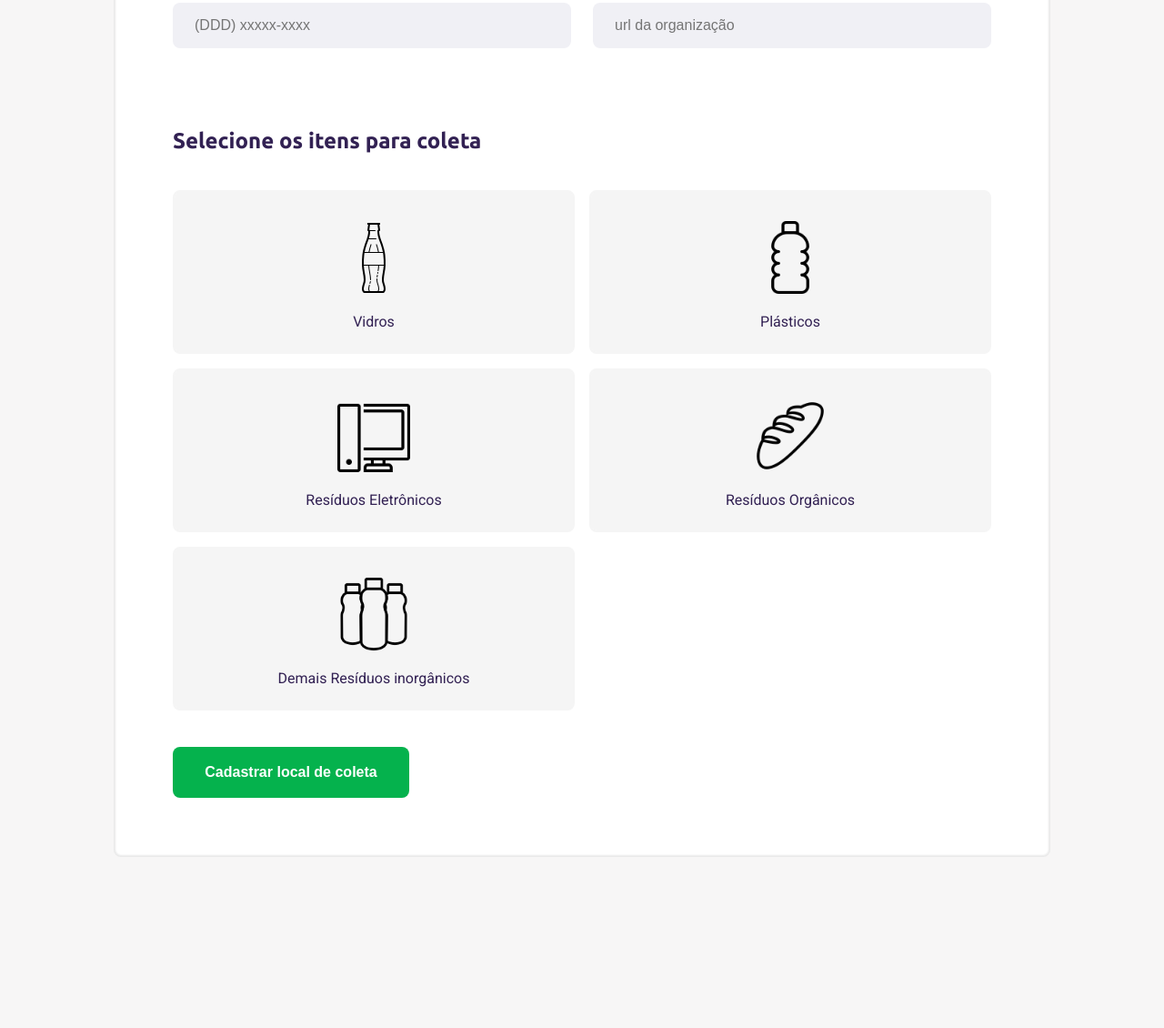
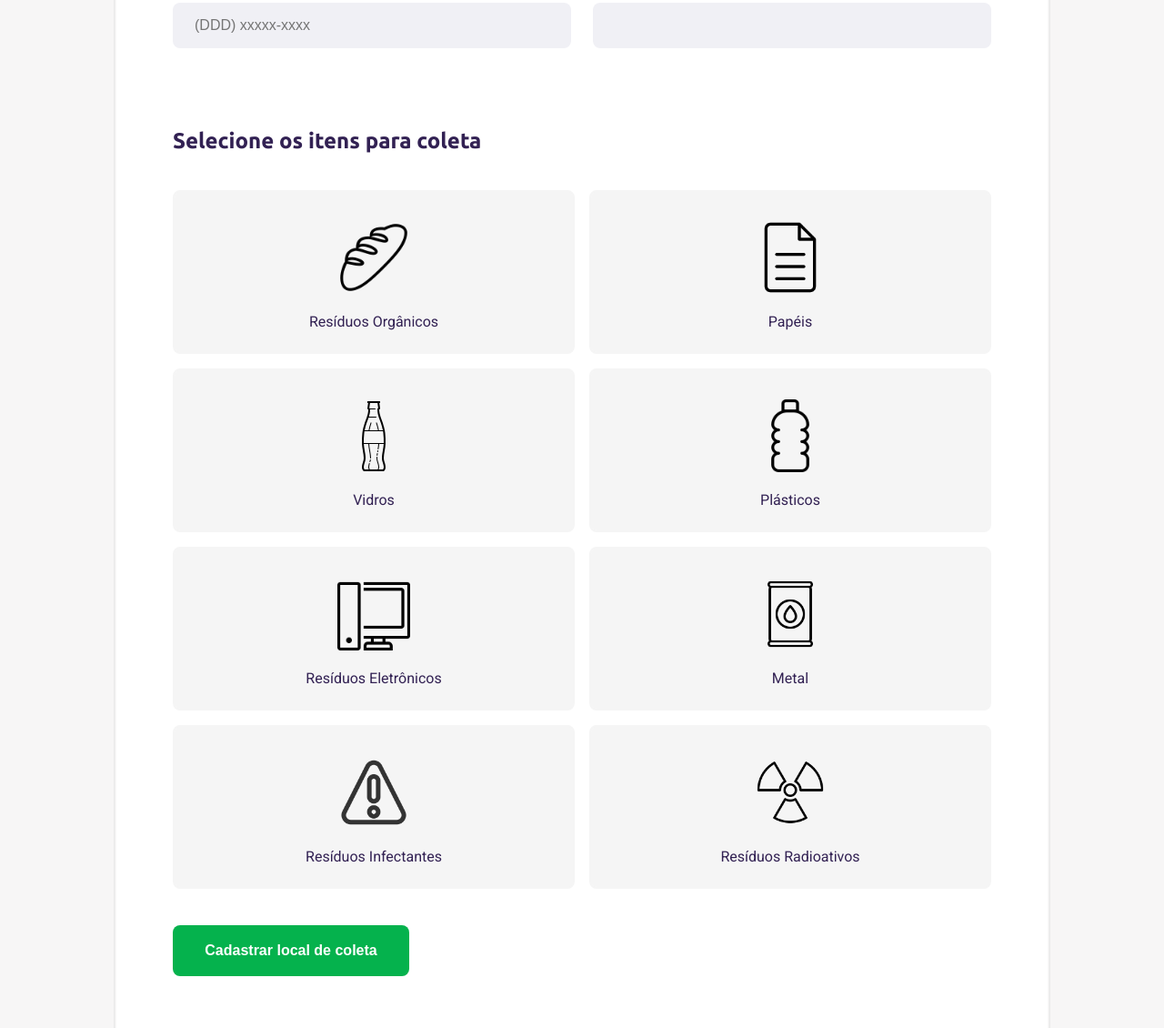
Before and after one commit to alexsmarra/upTwo, a website: page src/views/create-point.html in a window 1280 px wide. Shown: the part 839-1969 px from the top of the page at 91% size. Before the commit the page ends 1861 px from the top, so only its background shows below. Drawn offline with nearby package versions, Linux system fonts and the light colour scheme; files that its build step writes are made by us from their sources; no server answers.

Commit message:
update colete itens on create-point page

```diff
--- a/public/styles/create-point.css
+++ b/public/styles/create-point.css
@@ -200,7 +200,7 @@ form button:hover{
     pointer-events: none;
 }
 
-.items-grid li:nth-child(1) img {
+.items-grid li:nth-child(3) img {
     width: 100px;
     margin-top: -10px;
     margin-bottom: -10px;
--- a/src/views/create-point.html
+++ b/src/views/create-point.html
@@ -29,11 +29,11 @@
                     <input type="text" name="name" required="required">
                 </div>
                 <div class="field">
-                    <label for="name">Imagem da organização</label>
+                    <label for="name">Url para imagem da organização</label>
                     <input
                         type="url"
                         name="image"
-                        placeholder="endereço url da imagem"
+                        placeholder="https://..."
                         required="required">
                 </div>
             </div>
@@ -82,7 +82,6 @@
                     <label for="website">Website da organização</label>
                     <input
                         name="website"
-                        placeholder="url da organização"
                         required="required">
                 </div>
             </div>
@@ -95,6 +94,16 @@
             </legend>
 
             <div class="items-grid">
+                <li data-id="Resíduos Orgânicos">
+                    <img src="/assets/my-organic.png" alt="Resíduos Orgânicos">
+                    <span>Resíduos Orgânicos</span>
+                </li>
+
+                <li data-id="Papéis">
+                    <img src="/assets/my-paper.png" alt="Papéis">
+                    <span>Papéis</span>
+                </li>
+
                 <li data-id="Vidros">
                     <img src="/assets/my-vidro.png" alt="Vidros">
                     <span>Vidros</span>
@@ -110,14 +119,20 @@
                     <span>Resíduos Eletrônicos</span>
                 </li>
 
-                <li data-id="Resíduos Orgânicos">
-                    <img src="/assets/my-organic.png" alt="Resíduos Orgânicos">
-                    <span>Resíduos Orgânicos</span>
+
+                <li data-id="Metal">
+                    <img src="/assets/my-metal.png" alt="Metal">
+                    <span>Metal</span>
                 </li>
 
-                <li data-id="Demais Resíduos inorgânicos">
-                    <img src="/assets/my-demais-inorganic.png" alt="Demais Resíduos inorgânicos">
-                    <span>Demais Resíduos inorgânicos</span>
+                <li data-id="Resíduos Infectantes">
+                    <img src="/assets/my-infective.png" alt="Resíduos Infectantes">
+                    <span>Resíduos Infectantes</span>
+                </li>
+
+                <li data-id="Resíduos Radioativos">
+                    <img src="/assets/my-radioative.png" alt="Resíduos Radioativos">
+                    <span>Resíduos Radioativos</span>
                 </li>
             </div>
 
```
Also changed, not shown: src/views/search-results.html (+1 -1 lines), public/assets/my-infective.png (added), public/assets/my-metal.png (added), public/assets/my-paper.png (added), public/assets/my-radioative.png (added), 1 other file.
